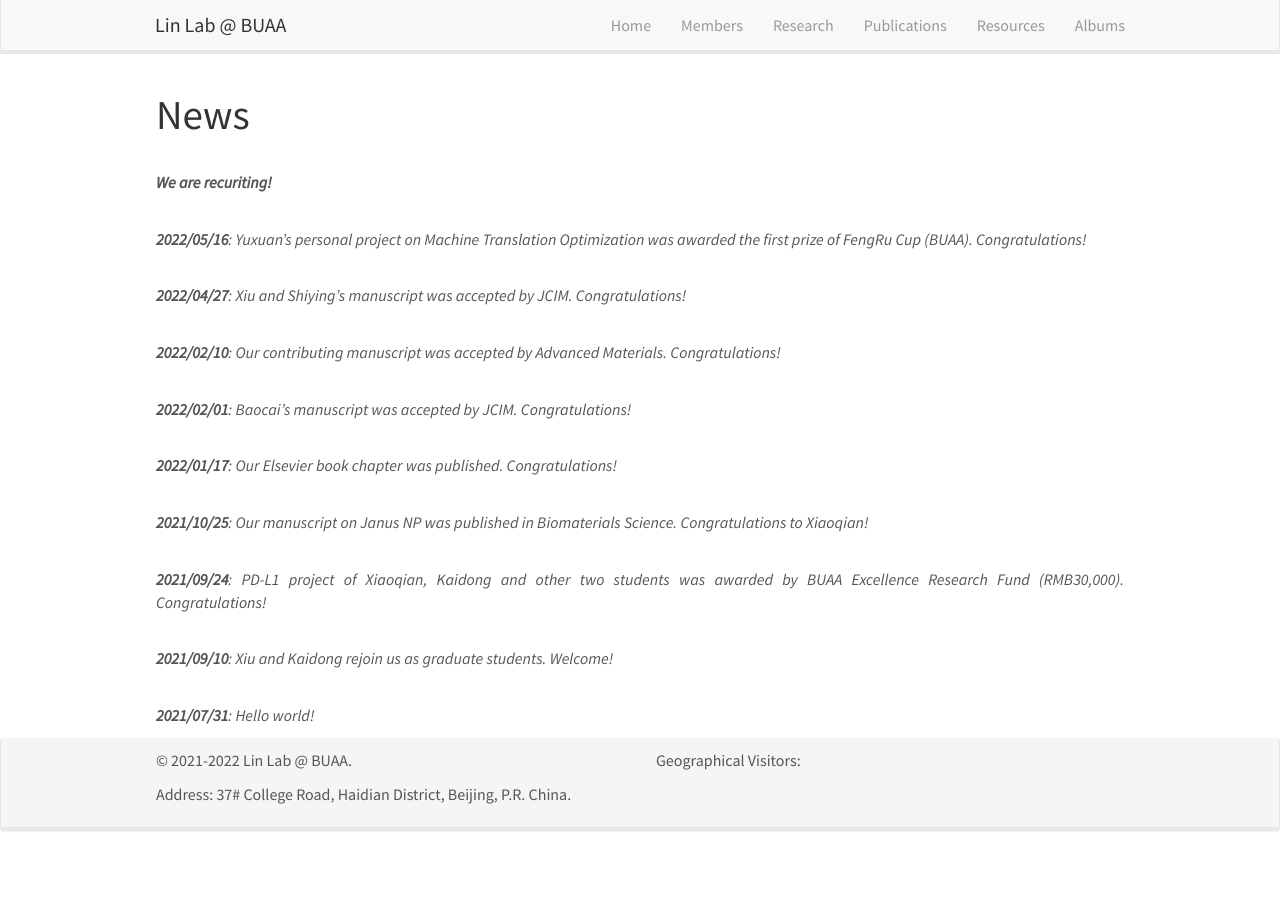
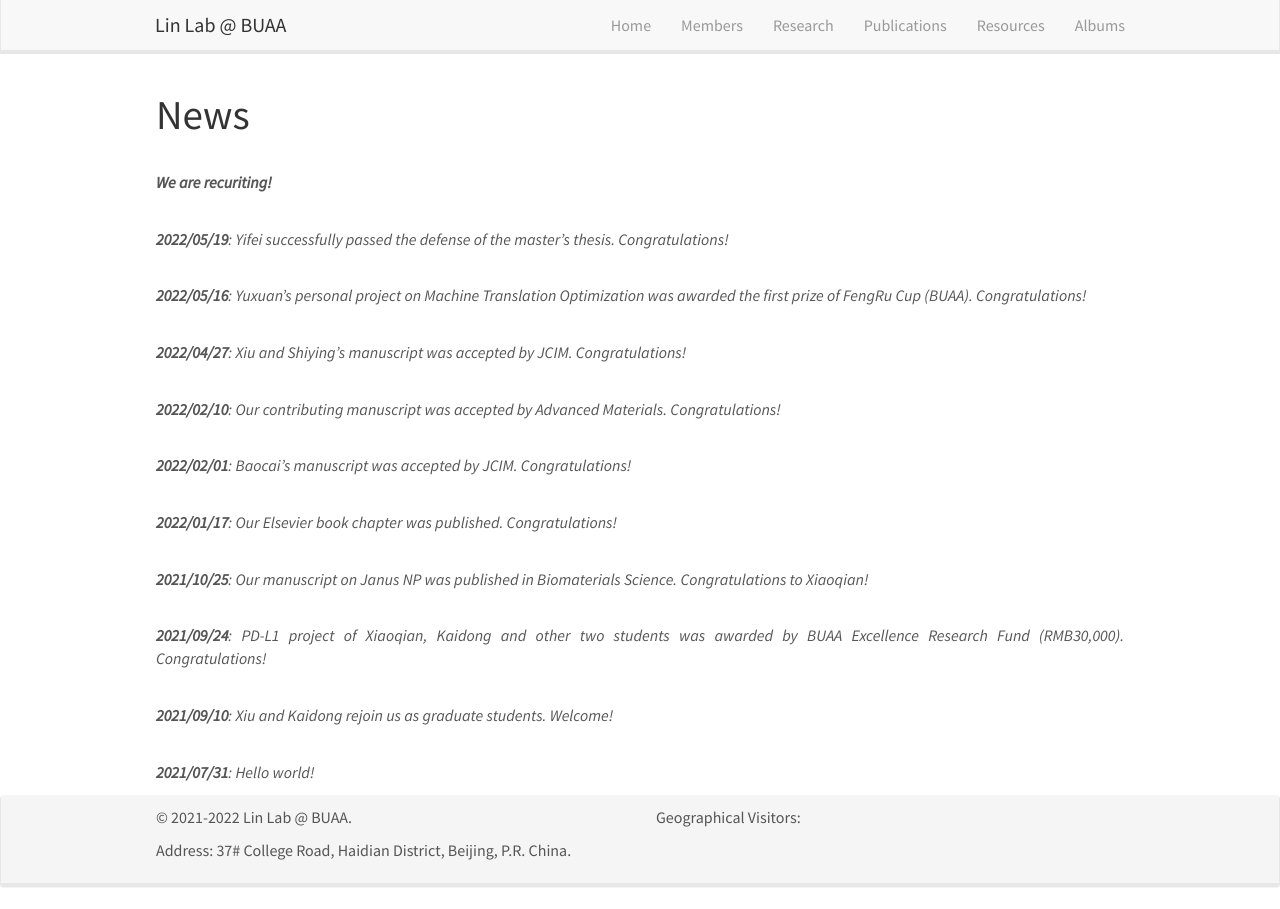
Before and after one commit to linxubo/linxubo.github.io, a Jekyll site: the page built from _pages/news.md, in a window 1280 px wide. Built offline with Jekyll 4.4.1, drawn with Linux system fonts in a browser that asks for light colours; nearby versions of some CDN libraries; a script that is not in the unit is left out.

Commit message:
Update news.yml

```diff
--- a/_data/news.yml
+++ b/_data/news.yml
@@ -1,5 +1,6 @@
 - headline: <b> We are recuriting!</b>
 
+- headline: "<b>2022/05/19</b>: Yifei successfully passed the defense of the master's thesis. Congratulations!"
 - headline: "<b>2022/05/16</b>: Yuxuan's personal project on Machine Translation Optimization was awarded the first prize of FengRu Cup (BUAA). Congratulations!"
 - headline: "<b>2022/04/27</b>: Xiu and Shiying's manuscript was accepted by JCIM. Congratulations!"
 - headline: "<b>2022/02/10</b>: Our contributing manuscript was accepted by Advanced Materials. Congratulations!"
```
